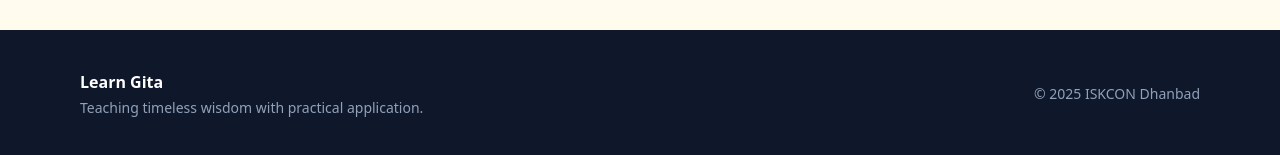
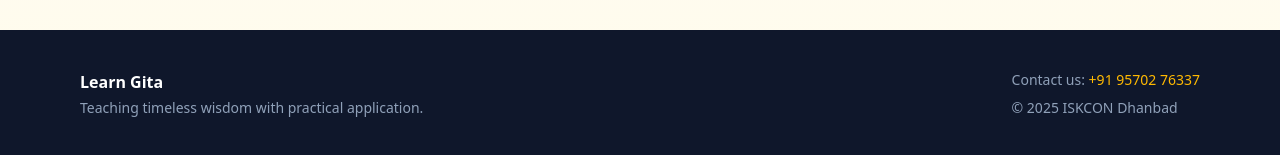
Before and after one commit to bhaavansai/bg-registration, a React (Vite) app: page / in a window 1280 px wide. Shown: the part 1578-1733 px from the top of the page. Built offline with nearby package versions, Linux system fonts and the light colour scheme.

Commit message:
added contact

```diff
--- a/src/components/BGRegistrationPage.jsx
+++ b/src/components/BGRegistrationPage.jsx
@@ -631,8 +631,20 @@ export default function BGRegistration() {
               Teaching timeless wisdom with practical application.
             </p>
           </div>
-          <div className="text-sm text-slate-400">
-            © {new Date().getFullYear()} ISKCON Dhanbad
+
+          <div className="text-sm text-slate-400 mt-3 md:mt-0">
+            <div>
+              Contact us:&nbsp;
+              <a
+                href="tel:+919570276337"
+                className="text-amber-400 hover:underline"
+              >
+                +91 95702 76337
+              </a>
+            </div>
+            <div className="mt-2">
+              © {new Date().getFullYear()} ISKCON Dhanbad
+            </div>
           </div>
         </div>
       </footer>
```
